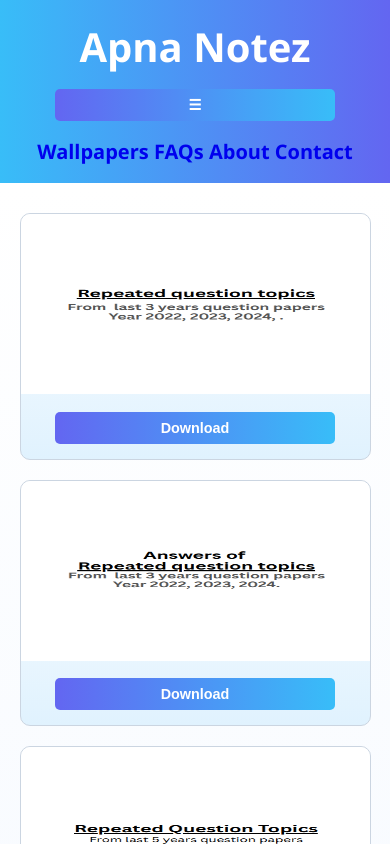
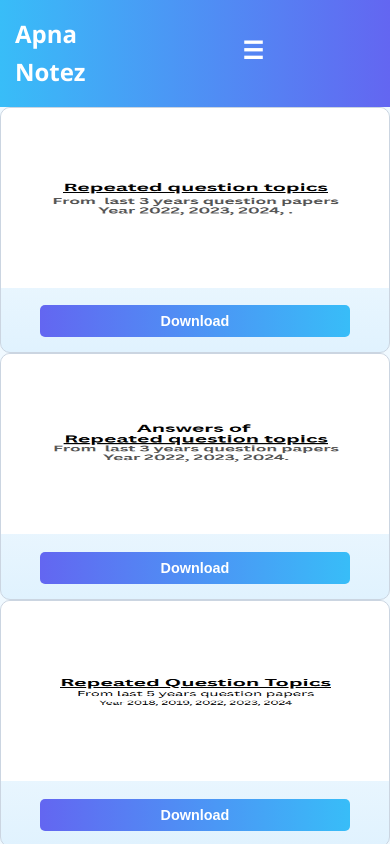
Before and after one commit to URKareem/Apna-Notez, a plain HTML site: page index.html in a window 390 px wide. Shown: the top 844 px of the page. Drawn offline with Linux system fonts and the light colour scheme.

Commit message:
Update style.css

```diff
--- a/style.css
+++ b/style.css
@@ -4,10 +4,6 @@
     padding: 0;
     box-sizing: border-box;
   }
-
-a{
-  text-decoration: none;
-}
 
   /* Body Base Styling */
   body {
@@ -17,28 +13,53 @@ a{
     color: #1f2937;
   }
 
-  /* Navbar */
-  .navbar {
-    background: linear-gradient(to right, #38bdf8, #6366f1);
+a{
+    text-decoration: none;
     color: white;
-    padding: 15px 20px;
-    text-align: center;
-    font-size: 1.25rem;
-    font-weight: bold;
-    position: sticky;
-    top: 0;
-    z-index: 100;
   }
 
-  /* Section Grid */
-  section {
-    background: linear-gradient(to bottom, #ffffff, #dbeafe);
-    width: 100%;
-    padding: 30px 5%;
-    display: grid;
-    grid-template-columns: repeat(auto-fit, minmax(250px, 1fr));
-    gap: 20px;
+
+/* Navbar code */
+ .navbar {
+    background: linear-gradient(to right, #38bdf8, #6366f1);
+    padding: 15px;
+    display: flex;
+    justify-content: space-between;
+    align-items: center;
+    color: white;
   }
+
+  .nav-right {
+    display: flex;
+    gap: 15px; /* Space between the nav buttons */
+  }
+
+  .nav-button {
+    padding: 10px;
+    font-size: 1rem;
+    cursor: pointer;
+  }
+
+  .nav-button:hover{
+    transform: scale(1.05);
+  }
+
+  .navbar-title {
+    font-size: 1.5rem;
+    font-weight: bold;
+    margin: 0;
+  }
+
+
+  /* Hamburger icon */
+.hamburger {
+  color: #ffffff;
+  display: none;
+  font-size: 1.5rem;
+  background: none;
+  border: none;
+  cursor: pointer;
+}
 
   /* Card Container */
   .container {
@@ -95,6 +116,29 @@ a{
 
   /* Responsive Image Height for Smaller Devices */
   @media (max-width: 600px) {
+      .hamburger {
+      display: block;
+    }
+
+    .nav-right {
+      flex-direction: column;
+      gap: 0;
+      position: absolute;
+      top: 50px;
+      right: 15px;
+      background-color: black;
+      padding: 10px;
+      border-radius: 8px;
+      box-shadow: 0px 4px 10px rgba(0, 0, 0, 0.1);
+      display: none; /* Hidden by default */
+      z-index: 10; /* Ensure it's above other content */
+    }
+
+    .nav-right.show {
+      display: flex; /* Show when toggled */
+    }
+
+
     img {
       height: 180px;
     }
```
